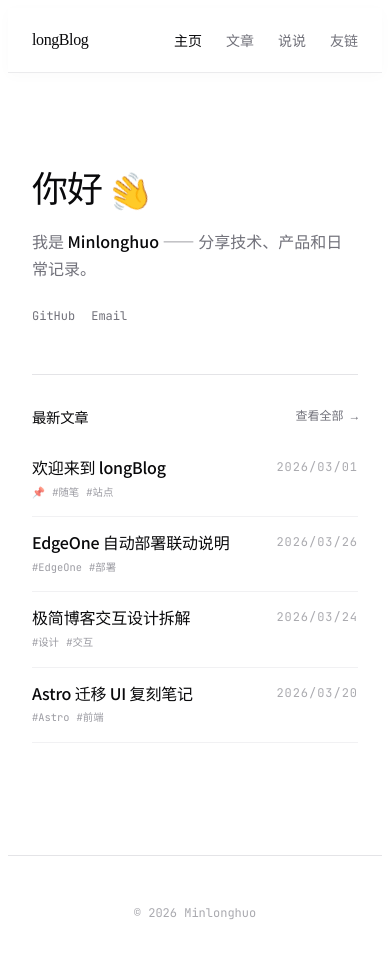
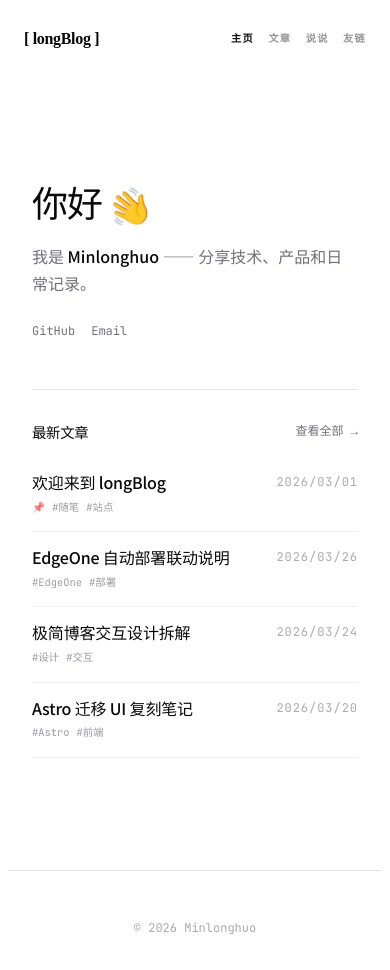
Before and after one commit to minlonghuo-lab/longBlog, an Astro site: page / in a window 390 px wide. Built offline with nearby package versions, Linux system fonts and the light colour scheme; Astro itself is replaced by a stand-in of ours.

Commit message:
style: replicate upstream flare navbar and polish visuals

```diff
--- a/src/components/Header.astro
+++ b/src/components/Header.astro
@@ -11,7 +11,7 @@ function isActive(href: string) {
 
 <header class="site-header">
   <nav class="site-nav container">
-    <a href="/" class="site-logo">{SITE_TITLE}</a>
+    <a href="/" class="site-logo">[ {SITE_TITLE} ]</a>
     <div class="nav-links">
       {NAV_ITEMS.map(item => (
         <a
@@ -24,93 +24,130 @@ function isActive(href: string) {
     </div>
   </nav>
 </header>
+<div class="site-header-spacer" aria-hidden="true"></div>
 
 <style>
   .site-header {
-    position: sticky;
+    position: fixed;
     top: 0;
+    left: 0;
+    right: 0;
     z-index: 50;
-    border-bottom: 1px solid color-mix(in oklab, var(--border) 72%, transparent);
-    background: color-mix(in oklab, var(--background) 82%, white 18%);
-    backdrop-filter: saturate(145%) blur(10px);
-    -webkit-backdrop-filter: saturate(145%) blur(10px);
-    box-shadow: 0 3px 14px rgba(15, 15, 20, 0.02);
-    transition: background-color 0.26s ease, border-color 0.26s ease, box-shadow 0.26s ease, transform 0.26s ease;
-    overflow: hidden;
+    display: flex;
+    align-items: center;
+    border-bottom: 1px solid transparent;
+    background: transparent;
+    backdrop-filter: blur(0px);
+    -webkit-backdrop-filter: blur(0px);
+    box-shadow: none;
     transform: translateY(0);
+    transition:
+      background-color 0.24s ease,
+      border-color 0.24s ease,
+      box-shadow 0.24s ease,
+      backdrop-filter 0.24s ease,
+      -webkit-backdrop-filter 0.24s ease,
+      transform 0.24s ease,
+      padding 0.24s ease;
+    padding: 0.9rem 0;
   }
 
   body.scrolled .site-header {
-    transform: translateY(-2px);
-    border-bottom-color: color-mix(in oklab, var(--border) 58%, transparent);
-    background: color-mix(in oklab, var(--background) 88%, white 12%);
-    box-shadow: 0 2px 10px rgba(15, 15, 20, 0.015);
+    padding: 0.45rem 0;
+    transform: translateY(-1px);
+    border-bottom-color: color-mix(in oklab, var(--border) 50%, transparent);
+    background: color-mix(in oklab, var(--background) 84%, white 16%);
+    backdrop-filter: saturate(145%) blur(10px);
+    -webkit-backdrop-filter: saturate(145%) blur(10px);
+    box-shadow: 0 4px 14px rgba(15, 15, 20, 0.03);
   }
 
   .site-header::before {
     content: '';
     position: absolute;
-    left: 10%;
-    right: 10%;
+    left: 12%;
+    right: 12%;
     top: 0;
     height: 1px;
     background: linear-gradient(
       90deg,
       transparent 0%,
-      rgba(255, 255, 255, 0.44) 22%,
-      rgba(255, 255, 255, 0.2) 50%,
+      rgba(255, 255, 255, 0.42) 22%,
+      rgba(255, 255, 255, 0.16) 50%,
       transparent 100%
     );
     pointer-events: none;
-    transition: opacity 0.26s ease, left 0.26s ease, right 0.26s ease;
-    opacity: 0.82;
+    opacity: 0;
+    transition: opacity 0.24s ease, left 0.24s ease, right 0.24s ease;
   }
 
   body.scrolled .site-header::before {
+    opacity: 0.68;
     left: 16%;
     right: 16%;
-    opacity: 0.58;
+  }
+
+  .site-header-spacer {
+    height: 5.6rem;
   }
 
   .site-nav {
     display: flex;
     align-items: center;
     justify-content: space-between;
-    height: 4rem;
+    height: 3rem;
   }
 
   .site-logo {
     font-family: var(--font-serif);
-    font-size: 1rem;
-    font-weight: 500;
-    letter-spacing: -0.025em;
+    font-size: 1.1rem;
+    font-weight: 700;
+    letter-spacing: -0.02em;
     color: var(--foreground);
-    transition: opacity var(--transition-base);
+    transition: color var(--transition-base), opacity var(--transition-base);
   }
 
   .site-logo:hover {
-    opacity: 0.7;
+    color: var(--muted-foreground);
   }
 
   .nav-links {
     display: flex;
     align-items: center;
-    gap: 1.5rem;
+    gap: 1.35rem;
   }
 
   .nav-link {
     font-family: var(--font-sans);
-    font-size: 0.875rem;
-    font-weight: 400;
-    color: var(--muted-foreground);
+    font-size: 0.69rem;
+    font-weight: 600;
+    text-transform: uppercase;
+    letter-spacing: 0.15em;
+    color: color-mix(in oklab, var(--muted-foreground) 75%, transparent);
     transition: color var(--transition-base);
   }
 
-  .nav-link:hover {
+  .nav-link:hover,
+  .nav-link.active {
     color: var(--foreground);
   }
 
-  .nav-link.active {
-    color: var(--foreground);
+  @media (max-width: 640px) {
+    .site-header-spacer {
+      height: 5rem;
+    }
+
+    .site-logo {
+      font-size: 1rem;
+    }
+
+    .nav-links {
+      gap: 0.9rem;
+    }
+
+    .nav-link {
+      font-size: 0.64rem;
+      letter-spacing: 0.12em;
+    }
   }
 </style>
--- a/src/layouts/BaseLayout.astro
+++ b/src/layouts/BaseLayout.astro
@@ -44,7 +44,7 @@ const pageTitle = title === SITE_TITLE ? title : `${title} - ${SITE_TITLE}`;
       if (!main) return;
 
       const updateHeaderState = () => {
-        if (window.scrollY > 12) {
+        if (window.scrollY > 20) {
           document.body.classList.add('scrolled');
         } else {
           document.body.classList.remove('scrolled');
```
